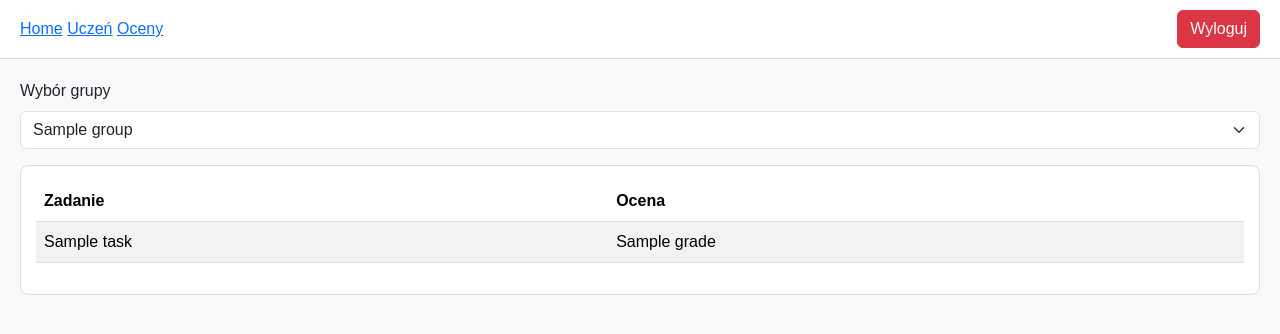
After one commit to 7I34L50N3/ProjektIPR, a Python web app: template app/templates/marks.html in a window 1280 px wide. The commit adds this page. Shown: the top 334 px of the page. Run offline with Jinja, Linux system fonts and the light colour scheme; the template is opened without the code that fills it: most values are stand-ins (such as "Sample title", 1, 10 or a date in 2020).

Commit message:
Update_26-01-2025_20:47

```diff
--- /dev/null
+++ b/app/templates/marks.html
@@ -0,0 +1,208 @@
+<!--<!DOCTYPE html>-->
+<!--<html lang="pl">-->
+<!--<head>-->
+<!--    <meta charset="UTF-8">-->
+<!--    <meta name="viewport" content="width=device-width, initial-scale=1.0">-->
+<!--    <title>LingDuo - Oceny</title>-->
+<!--    <link rel="icon" type="image/png" href="{{ url_for('static', filename='images/favicon.png') }}">-->
+<!--    <link href="https://cdn.jsdelivr.net/npm/bootstrap@5.3.1/dist/css/bootstrap.min.css" rel="stylesheet">-->
+<!--    <style>-->
+<!--        body {-->
+<!--            margin: 0;-->
+<!--            background-color: #f8f9fa;-->
+<!--            font-family: Arial, sans-serif;-->
+<!--            height: 100vh;-->
+<!--            display: flex;-->
+<!--            flex-direction: column;-->
+<!--        }-->
+<!--        .navbar {-->
+<!--            background-color: #ffffff;-->
+<!--            border-bottom: 1px solid #ddd;-->
+<!--            padding: 10px 20px;-->
+<!--            display: flex;-->
+<!--            justify-content: space-between;-->
+<!--            align-items: center;-->
+<!--        }-->
+<!--        .navbar a {-->
+<!--            color: #000;-->
+<!--            text-decoration: none;-->
+<!--            margin-right: 15px;-->
+<!--        }-->
+<!--        .navbar .btn-danger {-->
+<!--            text-decoration: none;-->
+<!--            padding: 5px 15px;-->
+<!--            border-radius: 5px;-->
+<!--            color: #fff;-->
+<!--            background-color: #dc3545;-->
+<!--            border: none;-->
+<!--        }-->
+<!--        .navbar .btn-danger:hover {-->
+<!--            background-color: #c82333;-->
+<!--            text-decoration: none;-->
+<!--        }-->
+<!--        .main-container {-->
+<!--            flex: 1;-->
+<!--            display: flex;-->
+<!--            overflow: hidden;-->
+<!--        }-->
+<!--        .content {-->
+<!--            flex: 1;-->
+<!--            padding: 20px;-->
+<!--        }-->
+<!--        .group-selection {-->
+<!--            margin-bottom: 20px;-->
+<!--            display: flex;-->
+<!--            align-items: center;-->
+<!--            gap: 10px;-->
+<!--        }-->
+<!--        .table-container {-->
+<!--            background-color: #ffffff;-->
+<!--            border: 1px solid #ddd;-->
+<!--            border-radius: 8px;-->
+<!--            padding: 15px;-->
+<!--        }-->
+<!--        .table-title {-->
+<!--            font-size: 18px;-->
+<!--            margin-bottom: 10px;-->
+<!--            color: #007bff;-->
+<!--        }-->
+<!--    </style>-->
+<!--</head>-->
+<!--<body>-->
+<!--    <div class="navbar">-->
+<!--        <div>-->
+<!--            <a href="{{ url_for('student_dashboard') }}">Home</a>-->
+<!--            <a href="#">Uczeń</a>-->
+<!--            <a href="{{ url_for('student_marks') }}">Oceny</a>-->
+<!--        </div>-->
+<!--        <a href="{{ url_for('logout') }}" class="btn btn-danger">Wyloguj</a>-->
+<!--    </div>-->
+
+<!--    <div class="main-container">-->
+<!--        &lt;!&ndash; Content &ndash;&gt;-->
+<!--        <div class="content">-->
+<!--            &lt;!&ndash; Group Selection &ndash;&gt;-->
+<!--            <div class="group-selection">-->
+<!--                <label for="groupDropdown">Wybór grupy</label>-->
+<!--                <select id="groupDropdown" class="form-select" style="width: 200px;">-->
+<!--                    <option>Grupa 1</option>-->
+<!--                    <option>Grupa 2</option>-->
+<!--                </select>-->
+<!--            </div>-->
+
+<!--            &lt;!&ndash; Marks Table &ndash;&gt;-->
+<!--            <div class="table-container">-->
+<!--                <div class="table-title">Twoje grupy</div>-->
+<!--                <table class="table table-striped">-->
+<!--                    <thead>-->
+<!--                        <tr>-->
+<!--                            <th>Zadanie</th>-->
+<!--                            <th>Ocena</th>-->
+<!--                        </tr>-->
+<!--                    </thead>-->
+<!--                    <tbody>-->
+<!--                        {% for task, grade in marks %}-->
+<!--                        <tr>-->
+<!--                            <td>{{ task }}</td>-->
+<!--                            <td>{{ grade }}</td>-->
+<!--                        </tr>-->
+<!--                        {% endfor %}-->
+<!--                    </tbody>-->
+<!--                </table>-->
+<!--            </div>-->
+<!--        </div>-->
+<!--    </div>-->
+<!--</body>-->
+<!--</html>-->
+
+
+<!DOCTYPE html>
+<html lang="pl">
+<head>
+    <meta charset="UTF-8">
+    <meta name="viewport" content="width=device-width, initial-scale=1.0">
+    <title>Oceny - LingDuo</title>
+    <link href="https://cdn.jsdelivr.net/npm/bootstrap@5.3.1/dist/css/bootstrap.min.css" rel="stylesheet">
+    <style>
+        body {
+            margin: 0;
+            background-color: #f8f9fa;
+            font-family: Arial, sans-serif;
+        }
+        .navbar {
+            background-color: #ffffff;
+            border-bottom: 1px solid #ddd;
+            padding: 10px 20px;
+            display: flex;
+            justify-content: space-between;
+        }
+        .main-container {
+            padding: 20px;
+        }
+        .table-container {
+            background-color: #ffffff;
+            border: 1px solid #ddd;
+            border-radius: 8px;
+            padding: 15px;
+        }
+    </style>
+</head>
+<body>
+    <div class="navbar">
+        <div>
+            <a href="{{ url_for('student_dashboard') }}">Home</a>
+            <a href="#">Uczeń</a>
+            <a href="{{ url_for('student_marks') }}">Oceny</a>
+        </div>
+        <a href="{{ url_for('logout') }}" class="btn btn-danger">Wyloguj</a>
+    </div>
+
+    <div class="main-container">
+        <!-- Wybór grupy -->
+        <div class="mb-3">
+            <label for="groupDropdown" class="form-label">Wybór grupy</label>
+            <select id="groupDropdown" class="form-select" onchange="updateTable(this.value)">
+                {% for group in groups %}
+                <option value="{{ group }}" {% if group == selected_group %}selected{% endif %}>{{ group }}</option>
+                {% endfor %}
+            </select>
+        </div>
+
+        <!-- Tabela z zadaniami i ocenami -->
+        <div class="table-container">
+            <table class="table table-striped">
+                <thead>
+                    <tr>
+                        <th>Zadanie</th>
+                        <th>Ocena</th>
+                    </tr>
+                </thead>
+                <tbody id="tasksTableBody">
+                    {% for task in tasks_and_grades[selected_group] %}
+                    <tr>
+                        <td>{{ task.task }}</td>
+                        <td>{{ task.grade }}</td>
+                    </tr>
+                    {% endfor %}
+                </tbody>
+            </table>
+        </div>
+    </div>
+
+    <script>
+        const tasksAndGrades = {{ tasks_and_grades|tojson }};
+        const tasksTableBody = document.getElementById('tasksTableBody');
+
+        function updateTable(selectedGroup) {
+            tasksTableBody.innerHTML = '';
+            tasksAndGrades[selectedGroup].forEach(task => {
+                const row = `<tr>
+                    <td>${task.task}</td>
+                    <td>${task.grade}</td>
+                </tr>`;
+                tasksTableBody.innerHTML += row;
+            });
+        }
+    </script>
+</body>
+</html>
--- a/app/templates/student_dashboard.html
+++ b/app/templates/student_dashboard.html
@@ -123,7 +123,8 @@
         <div>
             <a href="{{ url_for('student_dashboard') }}">Home</a>
             <a href="#">Uczeń</a>
-            <a href="#">Oceny</a>
+<!--            <a href="#">Oceny</a>-->
+            <a href="{{ url_for('student_marks') }}">Oceny</a>
         </div>
         <a href="{{ url_for('logout') }}" class="btn btn-danger">Wyloguj</a>
     </div>
@@ -204,7 +205,7 @@
                 <h5>Plan zajęć</h5>
                 <ul>
                     {% for item in schedule %}
-                    <li>{{ item.time }} - {{ item.subject }}</li>
+                    <li>{{ item.time }}: {{ item.subject }}</li>
                     {% endfor %}
                 </ul>
             </div>
```
Also changed, not shown: app/test.py (+34 -0 lines).
